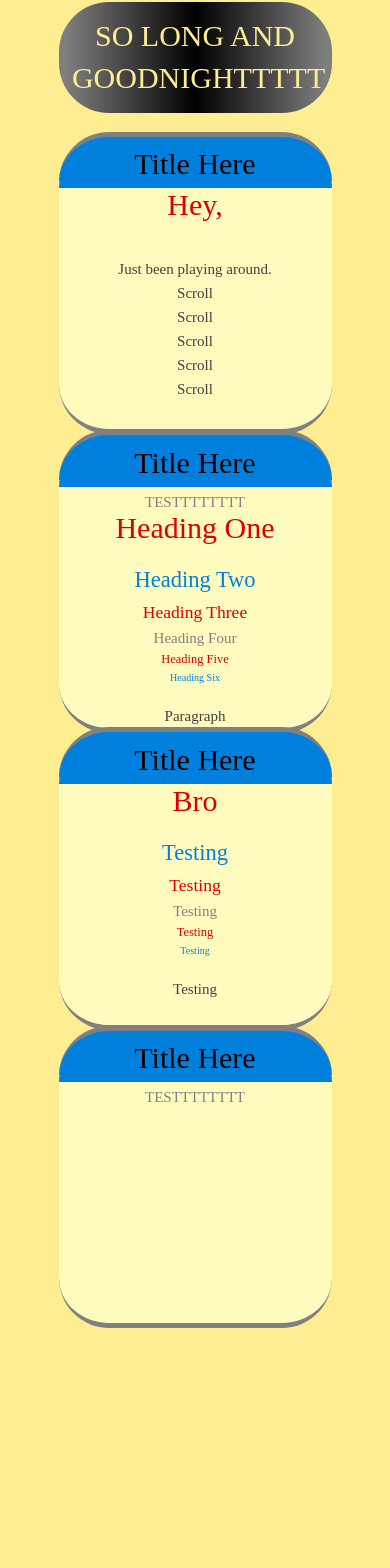
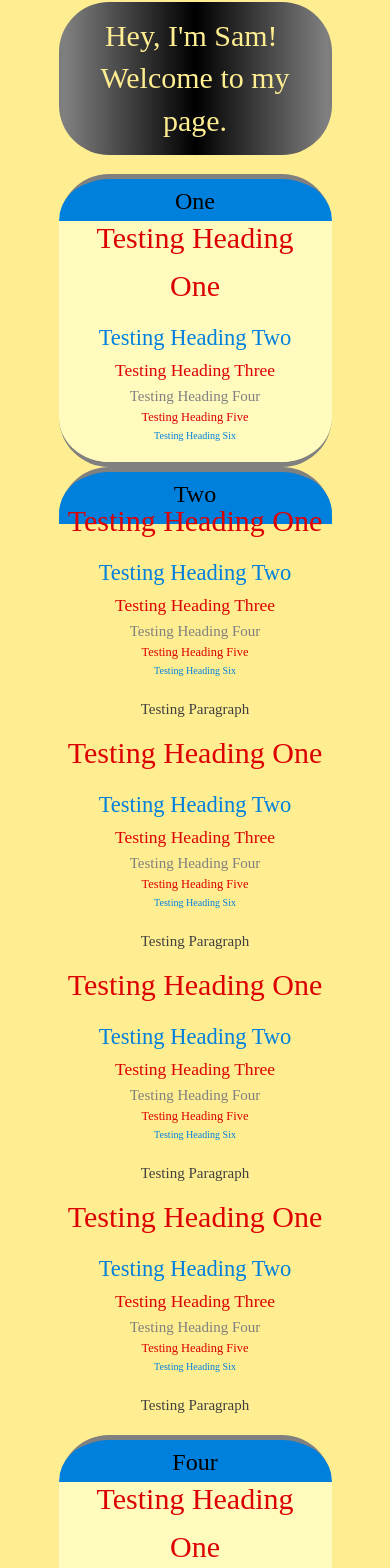
Before and after one commit to JusticePlague/fan-website-build, a Vue app: page / in a window 390 px wide. Shown: the part 155-1723 px from the top of the page. Before the commit the page ends 1490 px from the top, so only its background shows below. Built offline with nearby package versions, Linux system fonts and the light colour scheme.

Commit message:
adding db

```diff
--- /dev/null
+++ b/src/components/TheColorBar.vue
@@ -0,0 +1,20 @@
+<script>
+export default {
+  name: 'ColorBar',
+  props: ['title']
+}
+</script>
+
+<template>
+  <div class="banners">
+    <h1 class="colorBar">
+      {{ title }}
+    </h1>
+  </div>
+</template>
+
+<style>
+.banners{
+  white-space: pre-wrap;
+}
+</style>
--- a/src/components/aboutcomp/TheAbout.vue
+++ b/src/components/aboutcomp/TheAbout.vue
@@ -1,10 +1,21 @@
-<script setup>
+<script>
+import ColorBar from '/src/components/TheColorBar.vue'
+
+export default {
+  name: 'TheHome',
+  components: {
+    ColorBar
+  },
+  data() {
+    return {
+      title: "Hey, I'm Sam! \nWelcome to my page."
+    }
+  }
+}
 </script>
 
 <template>
-  <div class="banners">
-    <h1 class="colorBar">SO LONG AND GOODNIGHTTTTT</h1>
-  </div>
+  <ColorBar :title="title" />
   <main>
     <div class="grid">
       <div class="top">
--- a/src/components/homecomp/TheHome.vue
+++ b/src/components/homecomp/TheHome.vue
@@ -1,174 +1,232 @@
-<script setup></script>
+<script>
+import ColorBar from '/src/components/TheColorBar.vue'
+
+export default {
+  name: 'TheHome',
+  components: {
+    ColorBar
+  },
+  data() {
+    return {
+      title: "Hey, I'm Sam! \nWelcome to my page."
+    }
+  }
+}
+</script>
 
 <template>
-  <div class="banners">
-    <h1 class="colorBar">SO LONG AND GOODNIGHTTTTT</h1>
-  </div>
+  <ColorBar :title="title" />
 
   <main>
-    <div class="main flex col-12" id="main">
-      <div class="leftcontainer col-6">
-        <div class="left" id="left">
-          <div class="lefttop">
+    <div class="main flex col-12" id="flex">
+
+      <div class="lefttop" id="one">
         <div class="box-header-top">
-              <h1>Title Here</h1>
+          <h1>One</h1>
         </div>
 
         <div class="box-text-top">
-              <h1>Hey,</h1>
-              <p>
-                Just been playing around.<br />
-                Scroll <br />
-                Scroll <br />
-                Scroll <br />
-                Scroll <br />
-                Scroll <br />
-              </p>
+          <h1>Testing Heading One</h1>
+          <h2>Testing Heading Two</h2>
+          <h3>Testing Heading Three</h3>
+          <h4>Testing Heading Four</h4>
+          <h5>Testing Heading Five</h5>
+          <h6>Testing Heading Six</h6>
+          <p>Testing Paragraph</p>
+          <h1>Testing Heading One</h1>
+          <h2>Testing Heading Two</h2>
+          <h3>Testing Heading Three</h3>
+          <h4>Testing Heading Four</h4>
+          <h5>Testing Heading Five</h5>
+          <h6>Testing Heading Six</h6>
+          <p>Testing Paragraph</p>
+          <h1>Testing Heading One</h1>
+          <h2>Testing Heading Two</h2>
+          <h3>Testing Heading Three</h3>
+          <h4>Testing Heading Four</h4>
+          <h5>Testing Heading Five</h5>
+          <h6>Testing Heading Six</h6>
+          <p>Testing Paragraph</p>
+          <h1>Testing Heading One</h1>
+          <h2>Testing Heading Two</h2>
+          <h3>Testing Heading Three</h3>
+          <h4>Testing Heading Four</h4>
+          <h5>Testing Heading Five</h5>
+          <h6>Testing Heading Six</h6>
+          <p>Testing Paragraph</p>
         </div>
       </div>
 
-          <div class="leftbottom">
+      <div class="leftbottom" id="four">
+
         <div class="box-header-bottom">
-              <h1>Title Here</h1>
+          <h1>Two</h1>
+        </div>
+
+        <div class="box-text-bottom4">
+          <h1>Testing Heading One</h1>
+          <h2>Testing Heading Two</h2>
+          <h3>Testing Heading Three</h3>
+          <h4>Testing Heading Four</h4>
+          <h5>Testing Heading Five</h5>
+          <h6>Testing Heading Six</h6>
+          <p>Testing Paragraph</p>
+          <h1>Testing Heading One</h1>
+          <h2>Testing Heading Two</h2>
+          <h3>Testing Heading Three</h3>
+          <h4>Testing Heading Four</h4>
+          <h5>Testing Heading Five</h5>
+          <h6>Testing Heading Six</h6>
+          <p>Testing Paragraph</p>
+          <h1>Testing Heading One</h1>
+          <h2>Testing Heading Two</h2>
+          <h3>Testing Heading Three</h3>
+          <h4>Testing Heading Four</h4>
+          <h5>Testing Heading Five</h5>
+          <h6>Testing Heading Six</h6>
+          <p>Testing Paragraph</p>
+          <h1>Testing Heading One</h1>
+          <h2>Testing Heading Two</h2>
+          <h3>Testing Heading Three</h3>
+          <h4>Testing Heading Four</h4>
+          <h5>Testing Heading Five</h5>
+          <h6>Testing Heading Six</h6>
+          <p>Testing Paragraph</p>
+        </div>
+
+      </div>
+
+      <div class="righttop" id="two">
+
+        <div class="box-header-top">
+
+          <h1>
+            Four
+          </h1>
+
+        </div>
+
+        <div class="box-text-top">
+          <h1>Testing Heading One</h1>
+          <h2>Testing Heading Two</h2>
+          <h3>Testing Heading Three</h3>
+          <h4>Testing Heading Four</h4>
+          <h5>Testing Heading Five</h5>
+          <h6>Testing Heading Six</h6>
+          <p>Testing Paragraph</p>
+          <h1>Testing Heading One</h1>
+          <h2>Testing Heading Two</h2>
+          <h3>Testing Heading Three</h3>
+          <h4>Testing Heading Four</h4>
+          <h5>Testing Heading Five</h5>
+          <h6>Testing Heading Six</h6>
+          <p>Testing Paragraph</p>
+          <h1>Testing Heading One</h1>
+          <h2>Testing Heading Two</h2>
+          <h3>Testing Heading Three</h3>
+          <h4>Testing Heading Four</h4>
+          <h5>Testing Heading Five</h5>
+          <h6>Testing Heading Six</h6>
+          <p>Testing Paragraph</p>
+          <h1>Testing Heading One</h1>
+          <h2>Testing Heading Two</h2>
+          <h3>Testing Heading Three</h3>
+          <h4>Testing Heading Four</h4>
+          <h5>Testing Heading Five</h5>
+          <h6>Testing Heading Six</h6>
+          <p>Testing Paragraph</p>
+        </div>
+
+      </div>
+
+      <div class="rightbottom" id="three">
+        <div class="box-header-bottom">
+          <h1>
+            Three
+          </h1>
         </div>
 
         <div class="box-text-bottom">
-              TESTTTTTTTT
-
-              <h1>Heading One</h1>
-              <h2>Heading Two</h2>
-              <h3>Heading Three</h3>
-              <h4>Heading Four</h4>
-              <h5>Heading Five</h5>
-              <h6>Heading Six</h6>
-              <p>Paragraph</p>
-              <br />
-              <p>
-                just a buncha textjust a buncha textjust a buncha textjust a buncha textjust a
-                buncha textjust a buncha textjust a buncha textjust a buncha textjust a buncha
-                textjust a buncha textjust a buncha textjust a buncha textjust a buncha textjust a
-                buncha textjust a buncha textjust a buncha textjust a buncha textjust a buncha
-                textjust a buncha textjust a buncha textjust a buncha textjust a buncha textjust a
-                buncha textjust a buncha textjust a buncha textjust a buncha textjust a buncha
-                textjust a buncha textjust a buncha textjust a buncha textjust a buncha textjust a
-                buncha textjust a buncha textjust a buncha textjust a buncha textjust a buncha
-                textjust a buncha textjust a buncha textjust a buncha textjust a buncha textjust a
-                buncha textjust a buncha textjust a buncha textjust a buncha textjust a buncha
-                textjust a buncha textjust a buncha textjust a buncha textjust a buncha textjust a
-                buncha textjust a buncha textjust a buncha textjust a buncha textjust a buncha
-                textjust a buncha textjust a buncha textjust a buncha textjust a buncha textjust a
-                buncha textjust a buncha textjust a buncha textjust a buncha textjust a buncha
-                textjust a buncha textjust a buncha textjust a buncha textjust a buncha textjust a
-                buncha textjust a buncha textjust a buncha textjust a buncha textjust a buncha
-                textjust a buncha textjust a buncha textjust a buncha textjust a buncha textjust a
-                buncha textjust a buncha textjust a buncha textjust a buncha textjust a buncha
-                textjust a buncha textjust a buncha textjust a buncha textjust a buncha textjust a
-                buncha textjust a buncha textjust a buncha textjust a buncha textjust a buncha
-                textjust a buncha textjust a buncha textjust a buncha textjust a buncha textjust a
-                buncha textjust a buncha textjust a buncha textjust a buncha textjust a buncha
-                textjust a buncha textjust a buncha textjust a buncha textjust a buncha textjust a
-                buncha textjust a buncha textjust a buncha textjust a buncha textjust a buncha
-                textjust a buncha textjust a buncha textjust a buncha textjust a buncha textjust a
-                buncha textjust a buncha textjust a buncha textjust a buncha textjust a buncha
-                textjust a buncha textjust a buncha textjust a buncha textjust a buncha textjust a
-                buncha textjust a buncha textjust a buncha textjust a buncha textjust a buncha
-                textjust a buncha textjust a buncha textjust a buncha textjust a buncha textjust a
-                buncha textjust a buncha textjust a buncha textjust a buncha textjust a buncha
-                textjust a buncha textjust a buncha textjust a buncha textjust a buncha textjust a
-                buncha textjust a buncha textjust a buncha textjust a buncha textjust a buncha
-                textjust a buncha textjust a buncha textjust a buncha textjust a buncha textjust a
-                buncha textjust a buncha textjust a buncha textjust a buncha textjust a buncha
-                textjust a buncha textjust a buncha textjust a buncha textjust a buncha textjust a
-                buncha textjust a buncha textjust a buncha textjust a buncha textjust a buncha
-                textjust a buncha textjust a buncha textjust a buncha textjust a buncha textjust a
-                buncha textjust a buncha textjust a buncha textjust a buncha textjust a buncha
-                textjust a buncha textjust a buncha textjust a buncha textjust a buncha textjust a
-                buncha textjust a buncha textjust a buncha textjust a buncha textjust a buncha
-                textjust a buncha textjust a buncha textjust a buncha textjust a buncha textjust a
-                buncha textjust a buncha textjust a buncha textjust a buncha text
-              </p>
-            </div>
-          </div>
+          <h1>Testing Heading One</h1>
+          <h2>Testing Heading Two</h2>
+          <h3>Testing Heading Three</h3>
+          <h4>Testing Heading Four</h4>
+          <h5>Testing Heading Five</h5>
+          <h6>Testing Heading Six</h6>
+          <p>Testing Paragraph</p>
+          <h1>Testing Heading One</h1>
+          <h2>Testing Heading Two</h2>
+          <h3>Testing Heading Three</h3>
+          <h4>Testing Heading Four</h4>
+          <h5>Testing Heading Five</h5>
+          <h6>Testing Heading Six</h6>
+          <p>Testing Paragraph</p>
+          <h1>Testing Heading One</h1>
+          <h2>Testing Heading Two</h2>
+          <h3>Testing Heading Three</h3>
+          <h4>Testing Heading Four</h4>
+          <h5>Testing Heading Five</h5>
+          <h6>Testing Heading Six</h6>
+          <p>Testing Paragraph</p>
+          <h1>Testing Heading One</h1>
+          <h2>Testing Heading Two</h2>
+          <h3>Testing Heading Three</h3>
+          <h4>Testing Heading Four</h4>
+          <h5>Testing Heading Five</h5>
+          <h6>Testing Heading Six</h6>
+          <p>Testing Paragraph</p>
         </div>
       </div>
 
-      <div class="rightcontainer col-3">
-        <div class="right">
-          <div class="righttop">
-            <div class="box-header-top">
-              <h1>Title Here</h1>
-            </div>
-
-            <div class="box-text-top">
-              <h1>Bro</h1>
-              <h2>Testing</h2>
-              <h3>Testing</h3>
-              <h4>Testing</h4>
-              <h5>Testing</h5>
-              <h6>Testing</h6>
-              <p>Testing</p>
-            </div>
-          </div>
-
-          <div class="rightbottom">
-            <div class="box-header-bottom">
-              <h1>Title Here</h1>
-            </div>
-
-            <div class="box-text-bottom">TESTTTTTTTT</div>
-          </div>
-        </div>
-      </div>
     </div>
   </main>
 </template>
 
 <style scoped>
-/*Divs*/
+/*  List  */
 
-.flex {
+/*  Divs  */
+
+  #flex {
     display: flex;
-  flex-flow: row nowrap;
+    flex-flow: row;
+    flex-wrap: wrap;
     justify-content: space-between;
-  align-items: flex-start;
-  margin-top: -3vh;
-  max-width: fit-content;
+    align-items: center;
+    min-width: fit-content;
+    width: 100%;
   }
 
-.col-3 {
+  #one {
+    order: 1;
+  }
+
+ #two {
+   order: 2;
+  }
+
+ #three {
+   order: 3;
+  }
+
+ #four {
+   order: 4;
+  }
+
+  #one,
+  #two,
+  #three,
+  #four{
     width: 47%;
   }
 
-.col-6 {
-  width: 47%;
-}
-
-.col-12 {
-  width: 100%;
-  margin-top: 1vh;
-}
-
-.leftcontainer {
-  order: 0;
-}
-
-.rightcontainer {
-  order: 2;
-}
-
-.left,
-.right {
-  background-color: transparent;
-  height: 50vh;
-  text-align: center;
-  margin: auto;
-}
 
   .lefttop,
   .righttop {
     border-radius: 50px;
     margin-top: -1vh;
   }
+
 
   .leftbottom,
   .rightbottom {
@@ -196,11 +254,14 @@
     margin-top: 1vh;
     border-top-left-radius: 50px;
     border-top-right-radius: 50px;
+    font-size: 1.5rem;
+
   }
   .box-header-bottom h1 {
     margin-top: 0.5vh;
     border-top-left-radius: 50px;
     border-top-right-radius: 50px;
+    font-size: 1.5rem;
   }
 
   .box-header-bottom h1,
@@ -220,11 +281,13 @@
     max-height: 50vh;
     margin: auto;
     text-align: center;
-  padding: 10px 25px;
+    padding-top: 10px;
     overflow: scroll;
     border-bottom-left-radius: 50px;
     border-bottom-right-radius: 50px;
   }
+
+/*Resizing*/
 
 @media (min-width: 681px) {
   .lefttop,
@@ -246,8 +309,15 @@
     max-width: fit-content;
   }
 
-  .leftcontainer,
-  .rightcontainer {
+
+
+  .right {
+    margin-top: auto;
+  }
+
+  #flex {
+    display: flex;
+    flex-direction: column;
     margin-right: auto;
     margin-left: auto;
     background-color: transparent;
@@ -257,17 +327,27 @@
     display: block;
   }
 
-  .right {
-    margin-top: auto;
+  #one {
+     order: 1;
   }
 
-  .col-6,
-  .col-3 {
-    display: inline-block;
+  #two {
+    order: 2;
   }
 
-  .col-6,
-  .col-3 {
+  #three {
+    order: 3;
+  }
+
+  #four {
+    order: 4;
+ }
+
+
+ #one,
+ #two,
+ #three,
+ #four{
   width: 100%;
  }
 
@@ -276,11 +356,6 @@
   .leftbottom,
   .rightbottom {
     border-radius: 50px;
-  }
-
-  .box-header-bottom,
-  .box-header-bottom h1 {
-    margin-top: 1vh;
   }
 
   .box-text-top,
@@ -296,22 +371,12 @@
     border-bottom: var(--border) solid 5px;
   }
 
-  .leftbottom,
-  .rightbottom {
-    margin-top: 0;
-  }
-
   .box-header-bottom,
   .box-header-top {
     padding-top: 5px;
     border-top: var(--border) solid 5px;
     border-top-left-radius: 50px;
     border-top-right-radius: 50px;
-    margin-top: -0.5vh;
-  }
-
-  .right {
-    margin-top: -1.5vh;
   }
 
   .box-header-top h1,
```
Also changed, not shown: characterdb.json (added, +58 -0 lines), src/main.js (line endings or trailing spaces), src/views/CharacterView.vue (added). Lines whose indentation alone changed are shown as unchanged.
